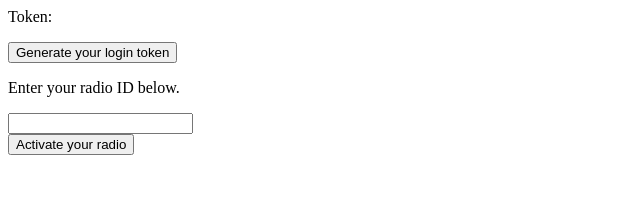
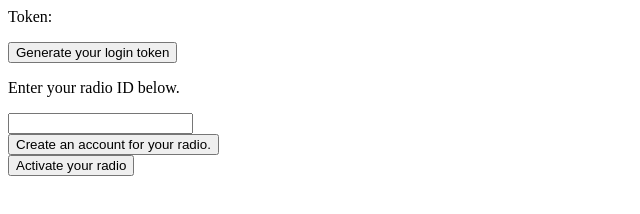
Before and after one commit to parker-stephens/siriusxm-activator, a plain HTML site: page index.html in a window 1280 px wide. Shown: the whole page, without its empty margins (0-640 px from the left). Drawn offline with nearby package versions, Linux system fonts and the light colour scheme.

Commit message:
update file to allow creating for a siriusxm account, creates an account if there is not one for the radio.

```diff
--- a/index.html
+++ b/index.html
@@ -25,6 +25,25 @@
             });
 
     }
+    function createAccount() {
+        var deviceId = $("#deviceId").val();
+        var accountSettings = {
+            "async": true,
+            "crossDomain": true,
+            "url": "https://mcare.siriusxm.ca/services/DealerAppService3/CreateAccount",
+            "method": "POST",
+            "headers": {
+                'X-Kony-Authorization':claimToken,
+                'Content-Type':'application/x-www-form-urlencoded',
+                'X-Kony-API-Version':'1.0',
+                'Accept':'*/*'
+                },
+            "data": {"deviceId":deviceId},
+        }
+        $.ajax(accountSettings).done(function (accountresponse) {
+            console.log(accountresponse);
+        })
+    };
     function activateRadio() {
         var deviceId = $("#deviceId").val();
         var activationSettings = {
@@ -52,5 +71,7 @@
     <p>Enter your radio ID below.</p>
     <input type="text" id="deviceId">
     <br>
+    <button onclick="createAccount(); this.onclick=null;">Create an account for your radio.</button>
+    <br>
     <button onclick="activateRadio(); this.onclick=null;">Activate your radio</button>
 </body>
```
